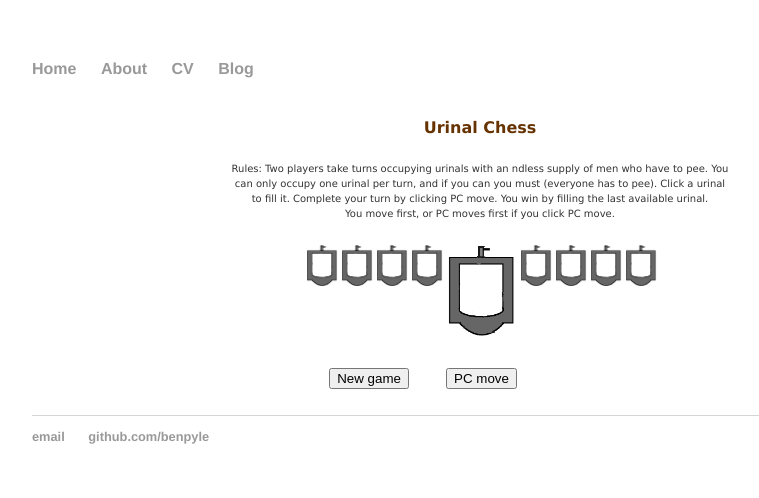
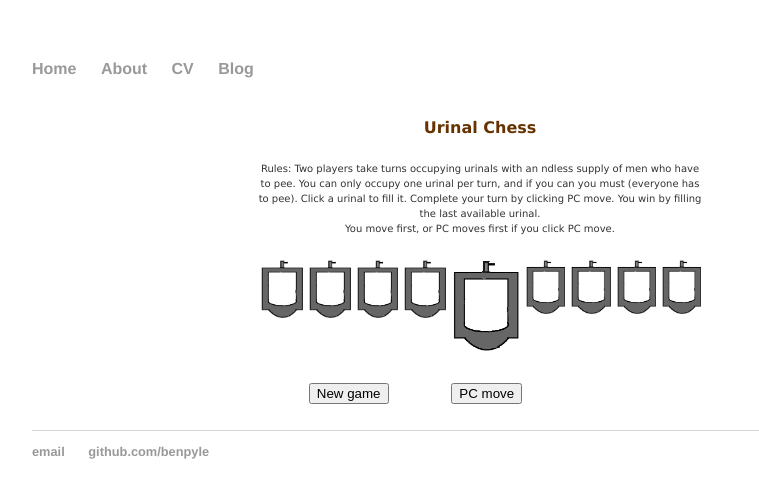
Before and after one commit to BenPyle/BenPyle.github.io, a Jekyll site: the page built from urinal_chess/index.html, in a window 1280 px wide. Shown: the top 498 px of the page, without its empty margins (160-919 px from the left). Built offline with Jekyll 4.4.1, drawn with Linux system fonts in a browser that asks for light colours.

Commit message:
Update index.html

```diff
--- a/urinal_chess/index.html
+++ b/urinal_chess/index.html
@@ -70,7 +70,7 @@
 </script>
 
 <body bgcolor="#FFFFFF" text="#000000" link="#0000FF" vlink="#0066FF" alink="#FF0000" leftmargin="0" topmargin="5" marginwidth="0" marginheight="0" onLoad="new_game()">
-<table width="500" border="0" align="center" cellpadding="0" cellspacing="0">
+<table width="450" border="0" align="center" cellpadding="0" cellspacing="0">
 <tr>
 <td align="center" valign="top" bgcolor="#FFFFFF"><p style= LINE-HEIGHT:15px><font color="#663300" size="3" face="Verdana, Arial, Helvetica, sans-serif"><b>Urinal Chess</b></font></p>
 <p style= LINE-HEIGHT:10px><font face="Verdana, Arial, Helvetica, sans-serif" size="1">
@@ -82,15 +82,15 @@
 <tr align="center" valign="top">
 <td COLSPAN="3"></td>
 <div style="position:fixed; height: 100%; width: 100%; top:0;left 0;">
-<td width="32"><img onclick="player_draught(1)" SRC="urinal.gif" style="width: 100%"></td>
-<td width="32"><img onclick="player_draught(2)" SRC="urinal.gif" style="width: 100%"></td>
-<td width="32"><img onclick="player_draught(3)" SRC="urinal.gif" style="width: 100%"></td>
-<td width="32"><img onclick="player_draught(4)" SRC="urinal.gif" style="width: 100%"></td>
-<td width="32"><img onclick="player_draught(5)" SRC="urinal.gif" style="width: 100%"></td>
-<td width="32"><img onclick="player_draught(6)" SRC="urinal.gif" style="width: 100%"></td>
-<td width="32"><img onclick="player_draught(7)" SRC="urinal.gif" style="width: 100%"></td>
-<td width="32"><img onclick="player_draught(8)" SRC="urinal.gif" style="width: 100%"></td>
-<td width="32"><img onclick="player_draught(9)" SRC="urinal.gif" style="width: 100%"></td>
+<td width="50"><img onclick="player_draught(1)" SRC="urinal.gif" style="width: 100%"></td>
+<td width="50"><img onclick="player_draught(2)" SRC="urinal.gif" style="width: 100%"></td>
+<td width="50"><img onclick="player_draught(3)" SRC="urinal.gif" style="width: 100%"></td>
+<td width="50"><img onclick="player_draught(4)" SRC="urinal.gif" style="width: 100%"></td>
+<td width="50"><img onclick="player_draught(5)" SRC="urinal.gif" style="width: 100%"></td>
+<td width="50"><img onclick="player_draught(6)" SRC="urinal.gif" style="width: 100%"></td>
+<td width="50"><img onclick="player_draught(7)" SRC="urinal.gif" style="width: 100%"></td>
+<td width="50"><img onclick="player_draught(8)" SRC="urinal.gif" style="width: 100%"></td>
+<td width="50"><img onclick="player_draught(9)" SRC="urinal.gif" style="width: 100%"></td>
 </div>
 <tr align="center" valign="middle">
 <td height="70" colspan="7"><input name="button2" type="button" class="button" onClick="new_game()" value="New game">
```
